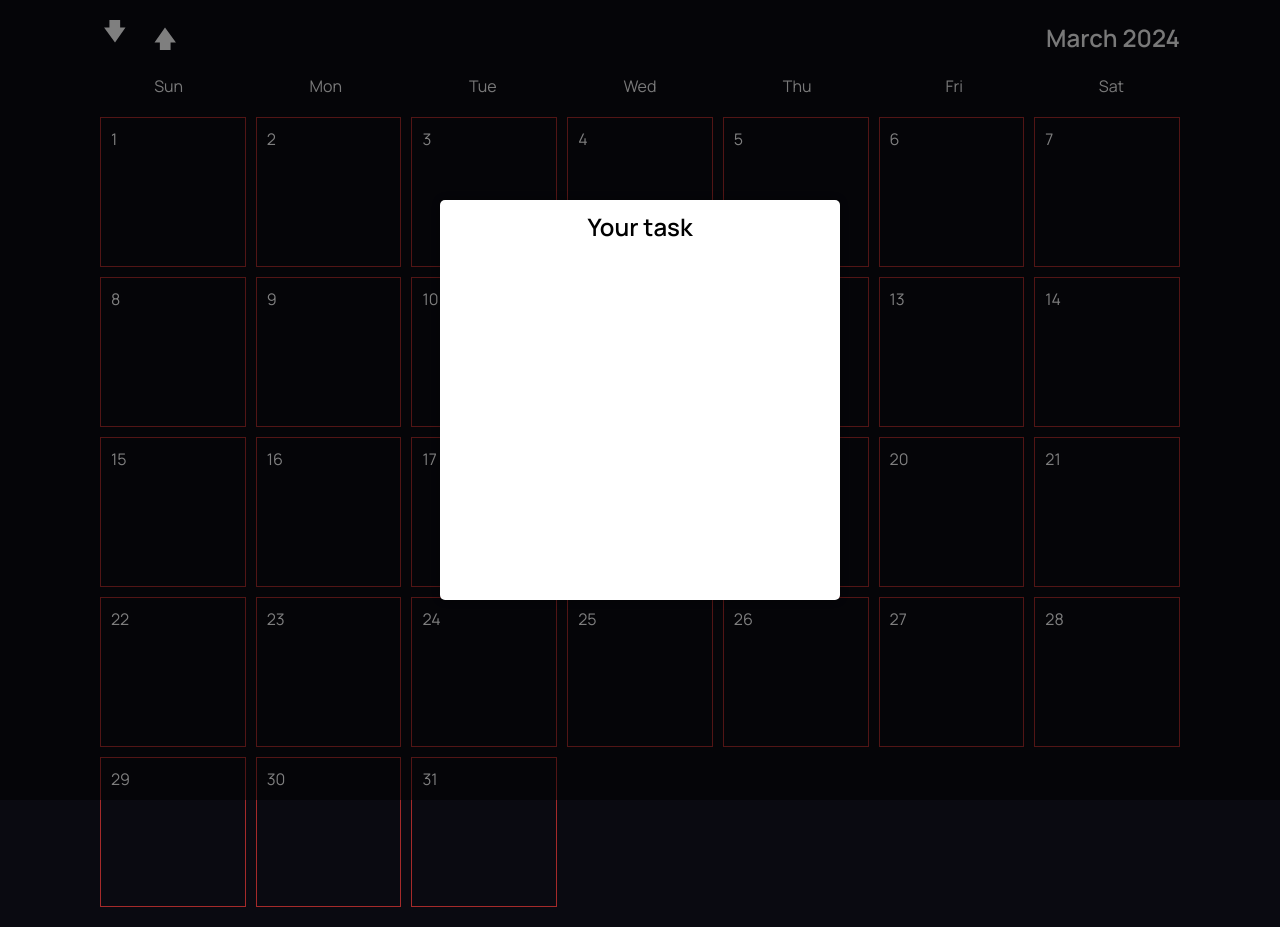
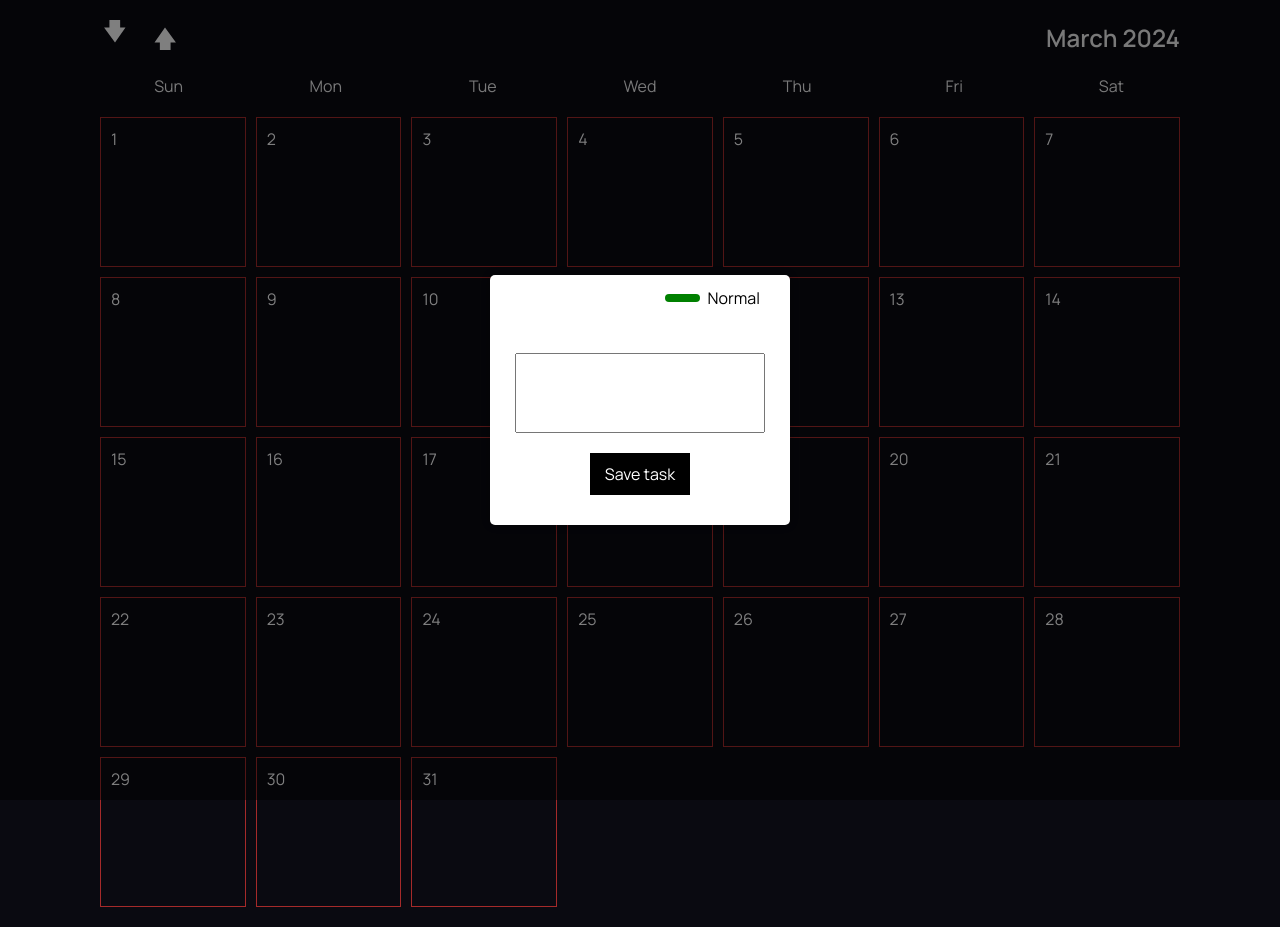
Before and after one commit to Hruchman-Ruslan/calendar, a React (Vite) app: page / in a window 1280 px wide. Both pictures are taken after a click on the item "10". Built offline with nearby package versions, Linux system fonts and the light colour scheme.

Commit message:
feat: context

```diff
--- a/src/App.tsx
+++ b/src/App.tsx
@@ -1,12 +1,15 @@
 import { Calendar } from "./components";
 import { Container } from "./components/shared";
+import { TaskProvider } from "./components/shared/TaskContext";
 
 function App() {
   return (
     <>
-      <Container>
-        <Calendar />
-      </Container>
+      <TaskProvider>
+        <Container>
+          <Calendar />
+        </Container>
+      </TaskProvider>
     </>
   );
 }
--- a/src/components/CalendarDays/CalendarDays.tsx
+++ b/src/components/CalendarDays/CalendarDays.tsx
@@ -10,7 +10,9 @@ interface CalendarDaysProps {
 export const CalendarDays: React.FC<CalendarDaysProps> = ({ currentDate }) => {
   const [isModalOpen, setIsModalOpen] = useState(false);
 
-  const toggleModal = () => setIsModalOpen((prevState) => !prevState);
+  const toggleModal = () => {
+    setIsModalOpen((prevState) => !prevState);
+  };
 
   return (
     <>
--- /dev/null
+++ b/src/components/Form/Form.styled.tsx
@@ -0,0 +1,28 @@
+import styled from "@emotion/styled";
+
+export const Wrapper = styled.div`
+  display: inline-flex;
+  flex-direction: column;
+`;
+
+export const TaskInput = styled.textarea`
+  width: 250px;
+  height: 80px;
+  padding: 10px;
+  font-size: 16px;
+  margin: auto;
+  margin-bottom: 20px;
+  resize: none;
+`;
+
+export const SaveButton = styled.button`
+  width: 100px;
+  color: white;
+  margin: auto;
+  padding: 10px;
+  background-color: black;
+  border: none;
+  cursor: pointer;
+
+  margin-bottom: 20px;
+`;
--- /dev/null
+++ b/src/components/Form/Form.tsx
@@ -0,0 +1,30 @@
+import React, { ChangeEvent } from "react";
+import { SaveButton, TaskInput, Wrapper } from "./Form.styled";
+import { Select } from "..";
+import { useTask } from "../shared/TaskContext";
+
+interface FormProps {
+  toggle: () => void;
+}
+
+export const Form: React.FC<FormProps> = ({ toggle }) => {
+  const { task, setTask } = useTask();
+
+  const handleTaskChange = (event: ChangeEvent<HTMLTextAreaElement>): void => {
+    setTask(event.target.value);
+  };
+
+  const handleSaveTask = (): void => {
+    toggle();
+  };
+
+  return (
+    <>
+      <Select />
+      <Wrapper>
+        <TaskInput value={task} onChange={handleTaskChange} />
+        <SaveButton onClick={handleSaveTask}>Save task</SaveButton>
+      </Wrapper>
+    </>
+  );
+};
--- a/src/components/Modal/Modal.styled.tsx
+++ b/src/components/Modal/Modal.styled.tsx
@@ -17,8 +17,12 @@ export const Content = styled.div`
   padding: 10px;
   border-radius: 5px;
   box-shadow: 0 0 10px rgba(0, 0, 0, 0.3);
-  width: 400px;
-  height: 400px;
+  width: 300px;
+  height: 250px;
   color: black;
   text-align: center;
+
+  display: flex;
+  flex-direction: column;
+  justify-content: space-between;
 `;
--- a/src/components/Modal/Modal.tsx
+++ b/src/components/Modal/Modal.tsx
@@ -1,12 +1,13 @@
 import React, { MouseEvent, useEffect } from "react";
 import { createPortal } from "react-dom";
 import { Content, Wrapper } from "./Modal.styled";
+import { Form } from "..";
+
+const modalRoot = document.getElementById("modal-root") as Element;
 
 interface ModalProps {
   toggle: () => void;
 }
-
-const modalRoot = document.getElementById("modal-root") as Element;
 
 export const Modal: React.FC<ModalProps> = ({ toggle }) => {
   useEffect(() => {
@@ -30,9 +31,7 @@ export const Modal: React.FC<ModalProps> = ({ toggle }) => {
   return createPortal(
     <Wrapper onClick={handleCloseOverlay}>
       <Content>
-        <div>
-          <h2>Your task</h2>
-        </div>
+        <Form toggle={toggle} />
       </Content>
     </Wrapper>,
     modalRoot
--- /dev/null
+++ b/src/components/Select/Select.styled.tsx
@@ -0,0 +1,50 @@
+import styled from "@emotion/styled";
+
+export const Wrapper = styled.div`
+  position: relative;
+
+  text-align: end;
+`;
+
+export const SelectMenu = styled.div`
+  display: inline-flex;
+  align-items: center;
+  cursor: pointer;
+`;
+
+export const DropdownDefault = styled.div`
+  margin-right: 20px;
+`;
+
+export const DropdownText = styled.p`
+  cursor: pointer;
+`;
+
+export const Dropdown = styled.ul`
+  position: absolute;
+  top: 25px;
+  right: -20px;
+  background-color: #ffffff;
+  border: 1px solid #cccccc;
+  border-radius: 4px;
+  z-index: 1;
+`;
+
+export const DropdownItem = styled.li`
+  display: flex;
+  align-items: center;
+  justify-content: start;
+  padding: 8px;
+  cursor: pointer;
+
+  &:hover {
+    background-color: #f2f2f2;
+  }
+`;
+
+export const DropdownColor = styled.span`
+  width: 35px;
+  height: 8px;
+  margin-right: 8px;
+  border-radius: 5px;
+`;
--- /dev/null
+++ b/src/components/Select/Select.tsx
@@ -0,0 +1,56 @@
+import React, { useState } from "react";
+import {
+  Wrapper,
+  Dropdown,
+  DropdownColor,
+  DropdownDefault,
+  DropdownItem,
+  DropdownText,
+  SelectMenu,
+} from "./Select.styled";
+
+type Color = "blue" | "green" | "red" | "purple";
+type Value = "Normal" | "Easy" | "Hard" | "Postpone";
+
+const options: { label: Value; color: Color }[] = [
+  { label: "Easy", color: "blue" },
+  { label: "Normal", color: "green" },
+  { label: "Hard", color: "red" },
+  { label: "Postpone", color: "purple" },
+];
+
+export const Select: React.FC = () => {
+  const [active, setActive] = useState<boolean>(false);
+  const [selected, setSelected] = useState<Value>("Normal");
+  const [selectedColor, setSelectedColor] = useState<Color>("green");
+
+  const toggleDropdown = () => setActive((prevState) => !prevState);
+
+  const onClick = (difficulty: Value, color: Color) => {
+    setSelected(difficulty);
+    setSelectedColor(color);
+    setActive(false);
+  };
+
+  return (
+    <Wrapper>
+      <SelectMenu onClick={toggleDropdown}>
+        <DropdownColor style={{ backgroundColor: selectedColor }} />
+        <DropdownDefault>{selected}</DropdownDefault>
+      </SelectMenu>
+      {active && (
+        <Dropdown>
+          {options.map((option, index) => (
+            <DropdownItem
+              key={index}
+              onClick={() => onClick(option.label, option.color)}
+            >
+              <DropdownColor style={{ backgroundColor: option.color }} />
+              <DropdownText>{option.label}</DropdownText>
+            </DropdownItem>
+          ))}
+        </Dropdown>
+      )}
+    </Wrapper>
+  );
+};
--- a/src/components/index.ts
+++ b/src/components/index.ts
@@ -6,3 +6,5 @@ export * from "./Icon/Icon.tsx";
 export * from "./WeekDays/WeekDays.tsx";
 export * from "./CalendarDays/CalendarDays.tsx";
 export * from "./Modal/Modal.tsx";
+export * from "./Select/Select.tsx";
+export * from "./Form/Form.tsx";
--- /dev/null
+++ b/src/components/shared/TaskContext/TaskContext.tsx
@@ -0,0 +1,23 @@
+import React, { createContext, useState } from "react";
+
+interface TaskContextType {
+  task: string;
+  setTask: (task: string) => void;
+}
+
+export const TaskContext = createContext<TaskContextType>({
+  task: "",
+  setTask: () => {},
+});
+
+export const TaskProvider: React.FC<{ children: React.ReactNode }> = ({
+  children,
+}) => {
+  const [task, setTask] = useState<string>("");
+
+  return (
+    <TaskContext.Provider value={{ task, setTask }}>
+      {children}
+    </TaskContext.Provider>
+  );
+};
--- /dev/null
+++ b/src/components/shared/TaskContext/index.ts
@@ -0,0 +1,2 @@
+export * from "./TaskContext";
+export * from "./useTask";
--- /dev/null
+++ b/src/components/shared/TaskContext/useTask.ts
@@ -0,0 +1,4 @@
+import { useContext } from "react";
+import { TaskContext } from "./TaskContext";
+
+export const useTask = () => useContext(TaskContext);
```
